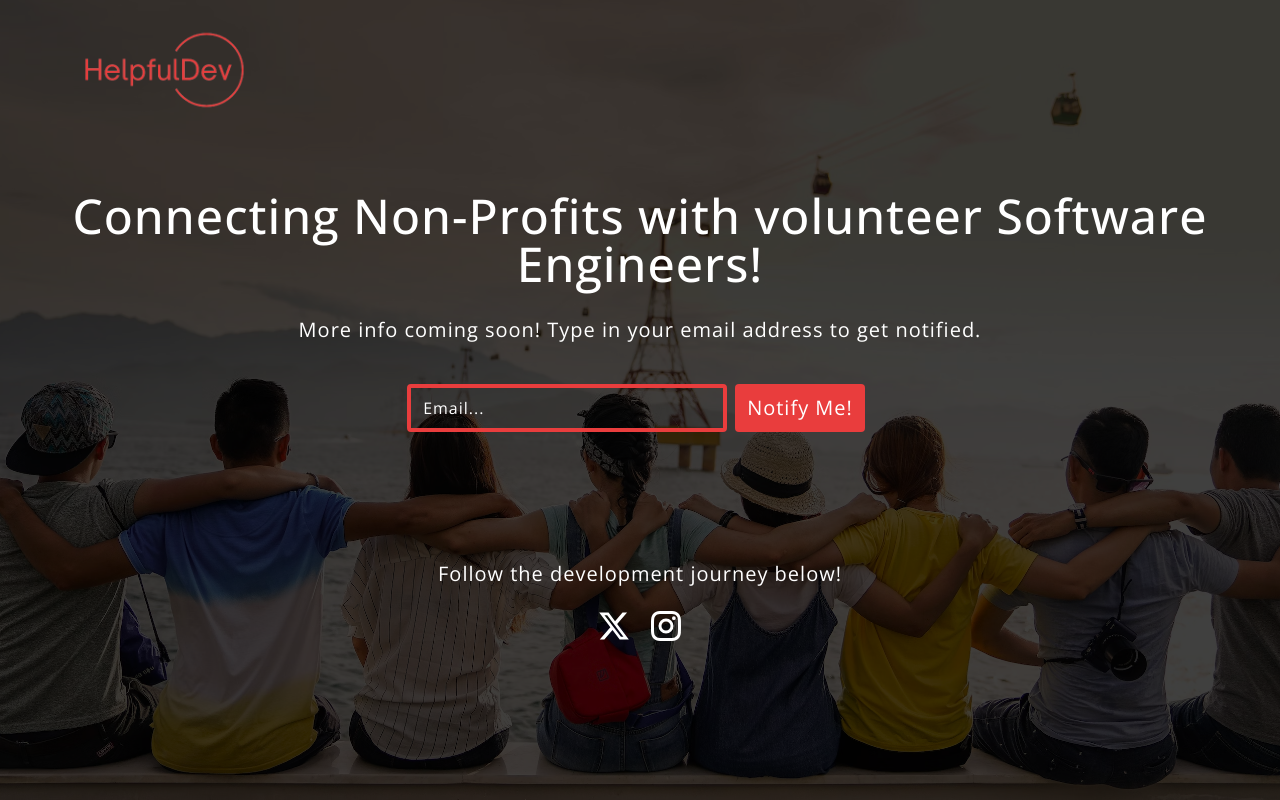
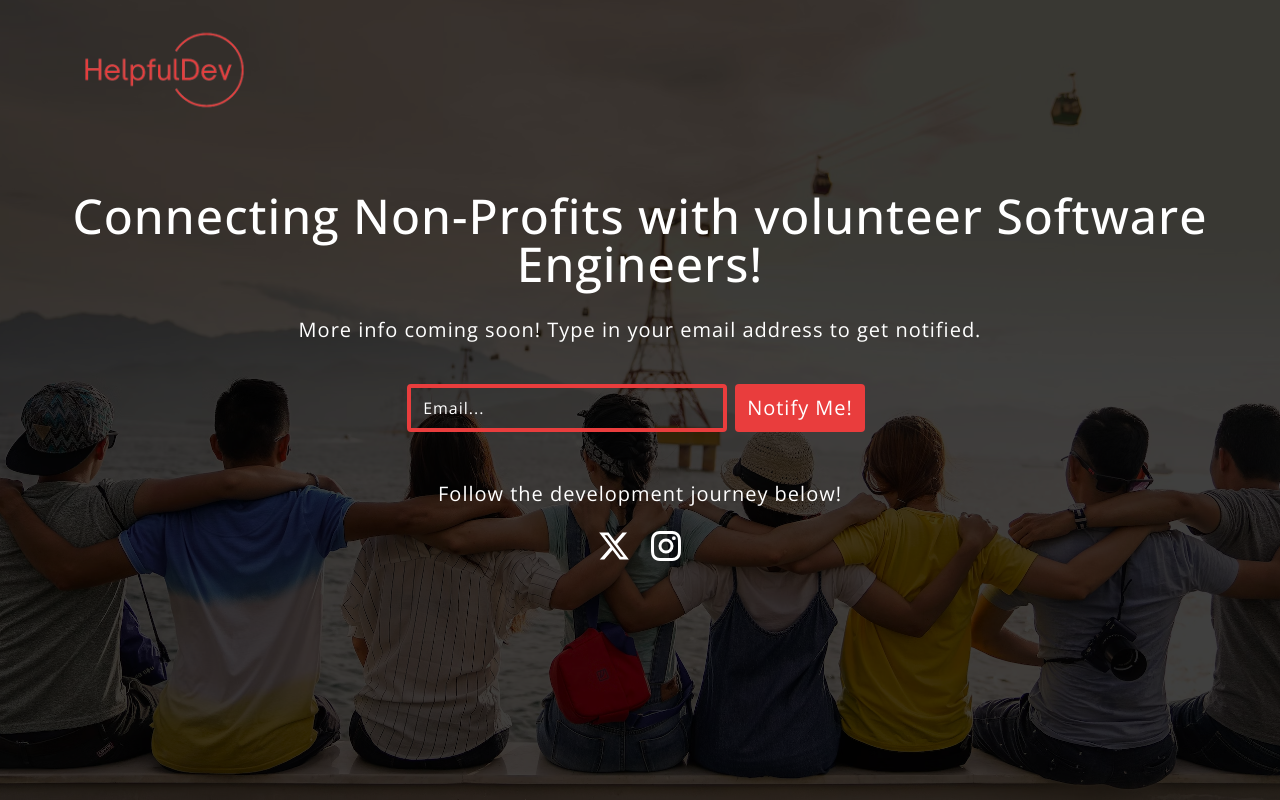
Before and after one commit to darionjoness/HelpfulDevSignup, a React (Vite) app in the folder frontend/: page / in a window 1280 px wide. Built offline with nearby package versions, Linux system fonts and the light colour scheme.

Commit message:
removed margin from bottom text

```diff
--- a/frontend/src/components/Showcase.tsx
+++ b/frontend/src/components/Showcase.tsx
@@ -65,7 +65,7 @@ const Showcase = () => {
                 </div>
                 <button onClick={handleEmail} className='z-10 relative bg-[#E93D3D] mx-2 text-white rounded py-2 px-3 text-xl focus:outline-none'>Notify Me!</button>
             </div>
-            <p className='text-white z-10 relative text-center mt-20 text-xl'>Follow the development journey below!</p>
+            <p className='text-white z-10 relative text-center text-xl'>Follow the development journey below!</p>
             <div className="socialIcons flex text-white z-10 relative align-center justify-center my-5">
                 <a href='' className='mx-2 text-4xl'><RiTwitterXFill /></a>
                 <a href='' className='mx-2 text-4xl'><RiInstagramLine /></a>
```
